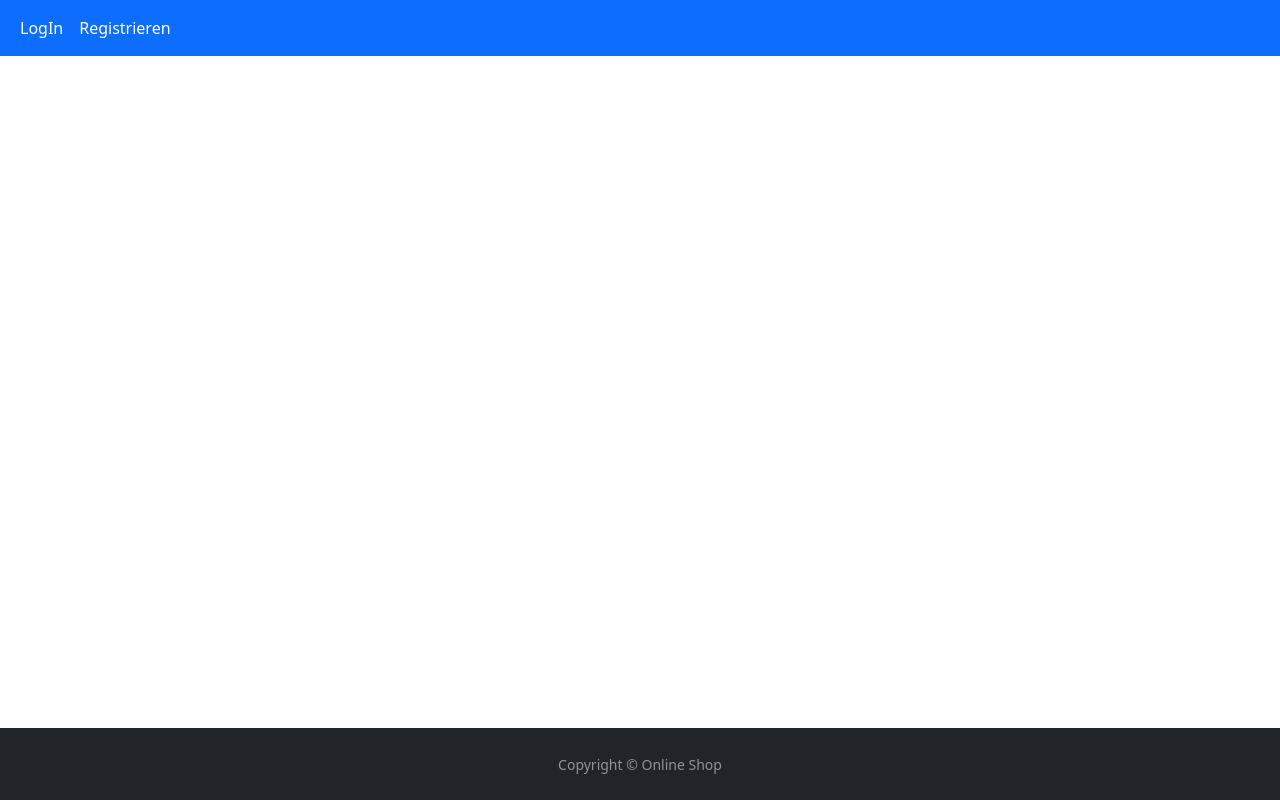
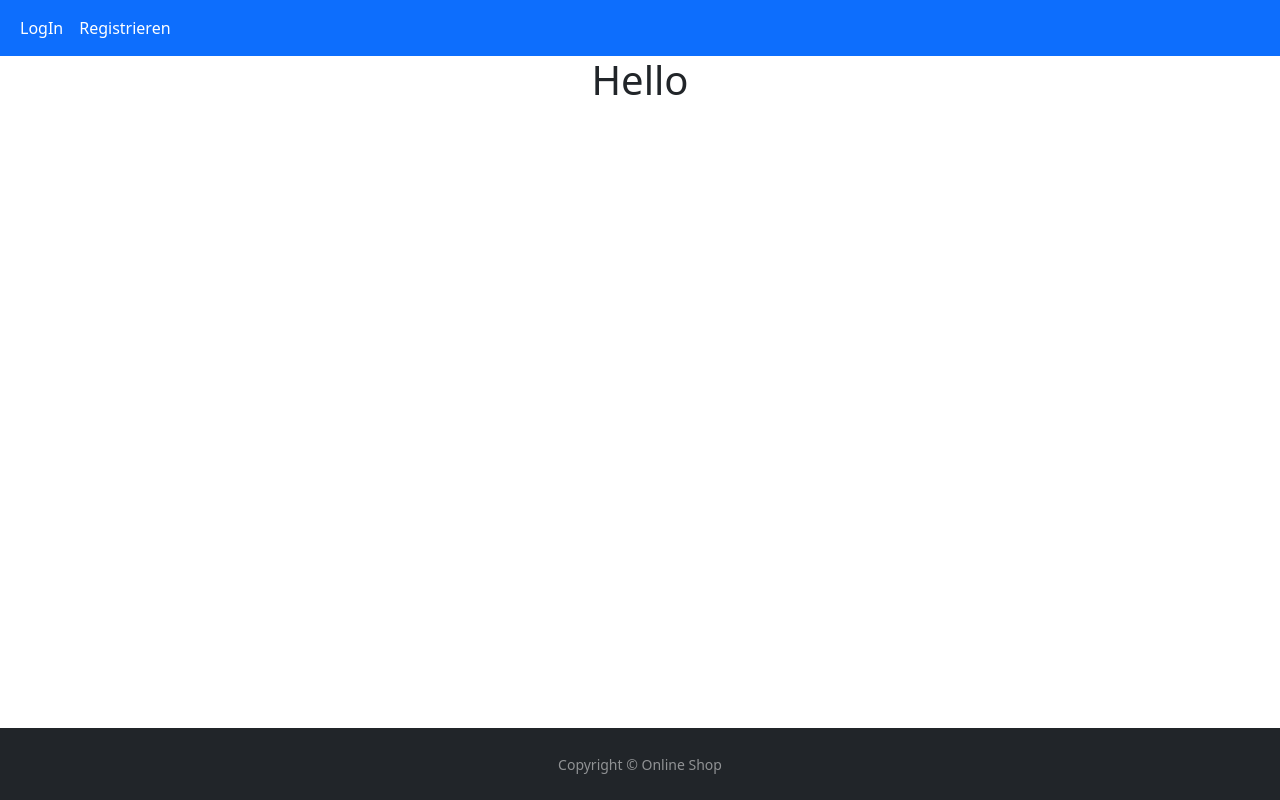
Before and after one commit to StockiTom/Probeaufgabe-BestIt, a Vue app in the folder onlineshop/: page /#/ in a window 1280 px wide. Built offline with nearby package versions, Linux system fonts and the light colour scheme.

Commit message:
Passwort Protection Erster Versuch

```diff
--- a/onlineshop/src/App.vue
+++ b/onlineshop/src/App.vue
@@ -2,7 +2,6 @@
   <div>
     <navBar msg="Online Shop"></navBar>
     <router-view></router-view>
-    <!-- <Dashboard></Dashboard> -->
     <Footer/>
   </div>
 
--- /dev/null
+++ b/onlineshop/src/components/Hello.vue
@@ -0,0 +1,34 @@
+<template>
+  <div>
+    <h1>Hello</h1>
+
+
+
+  </div>
+</template>
+
+  <script>
+
+
+  export default {
+    name: 'Hello',
+
+
+  }
+  </script>
+
+  <style>
+    div{
+      text-align: center;
+    }
+
+    h1{
+        margin-top: 2%;
+        margin-bottom: 2%;
+      }
+
+    .alert{
+      margin: 5px;
+    }
+
+  </style>
--- a/onlineshop/src/components/Login.vue
+++ b/onlineshop/src/components/Login.vue
@@ -55,7 +55,7 @@
             this.$router.push('/Dashboard');
           }else{
             this.message="Benutzername oder Passwort ist falsch";
-            this.$router.push('/LogIn');
+            this.$router.push('/Login');
           }
 
       }
--- a/onlineshop/src/components/Navbar.vue
+++ b/onlineshop/src/components/Navbar.vue
@@ -8,7 +8,7 @@
             <ul class="navbar-nav">
               <li v-if="!$store.state.user" class="nav-item link-light">
                 <a class="nav-link  active" aria-current="page">
-                  <router-link to="/LogIn">LogIn</router-link>
+                  <router-link to="/Login">LogIn</router-link>
                 </a>
               </li>
               <li v-if="!$store.state.user" class="nav-item link-light">
@@ -23,7 +23,8 @@
               </li>
               <li v-if="$store.state.user" class="av-item link-light">
                 <div class="nav-link ">
-                  <router-link @click="logout" to="/Login">Logout</router-link>
+                  <!-- <router-link @click="logout">Logout</router-link> -->
+                  <a @click="logout">Logout</a>
                 </div>
               </li>
             </ul>
@@ -40,7 +41,7 @@
       methods: {
         logout(){
           this.$store.commit('logout');
-          this.$router.push('/LogIn');
+          this.$router.push('/Login');
         }
       }
     }
--- a/onlineshop/src/components/SignUp.vue
+++ b/onlineshop/src/components/SignUp.vue
@@ -88,7 +88,7 @@
             if(response.data==false){
               this.message="Benutzer existiert bereits";
             }else{
-              this.$router.push('/LogIn');
+              this.$router.push('/Login');
             }
 
           }else{
--- a/onlineshop/src/main.js
+++ b/onlineshop/src/main.js
@@ -6,37 +6,59 @@ import {createRouter, createWebHashHistory} from "vue-router"
 import LogIn from "./components/LogIn"
 import SignUp from "./components/SignUp"
 import Dashboard from "./components/Dashboard"
+import Hello from "./components/Hello"
 
 import 'bootstrap/dist/css/bootstrap.css'
 import bootstrap from 'bootstrap/dist/js/bootstrap.bundle.js'
 import store from './store'
 
-//import store from './store/store';
-
-
 const app = createApp(App).use(store)
 
 const routes=[
-    {path: "/LogIn",component: LogIn, meta: {auth: false}},
+    {path: "/",component: Hello, meta: {auth: false}},
+    {path: "/Login",component: LogIn, meta: {auth: false}},
     {path: "/Registrieren",component: SignUp,meta: {auth: false}},
     {path: "/Dashboard",component: Dashboard,meta: {auth: true}}
 ]
 
 const router = createRouter({
     history: createWebHashHistory(),
-    routes: routes,
-    linkActiveClass: "active"
+    routes: routes
+    /*linkActiveClass: "active"*/
 })
 
-/*router.beforeEach((to, from, next) =>{
-    if(!to.meta.auth){
-        next('/LogIn');
-    }else if (to.meta.auth){
-        next('/Dashboard');
+/*router.beforeEach((to, from) =>{
+    console.log(from);
+    console.log(to);
+
+
+    if(to.meta.auth===true && from.path !== '/Login'){
+        return false;
+    }else if (to.meta.auth===true && from.path == '/Login' && store.state.user){
+        return true;
+    }else if (to.meta.auth===true && from.path == '/Login' && !store.state.user){
+        return false;
     } else {
-        next();
+        return true;
     }
-});*/
+
+})*/
+
+router.beforeEach((to, from) =>{
+    console.log(from);
+    console.log(to);
+
+
+    if (to.meta.auth===true && store.state.user){
+        return true;
+    }else if (to.meta.auth===true && !store.state.user){
+        return false;
+    } else {
+        return true;
+    }
+
+})
+
 
 app.use(bootstrap)
 
```
